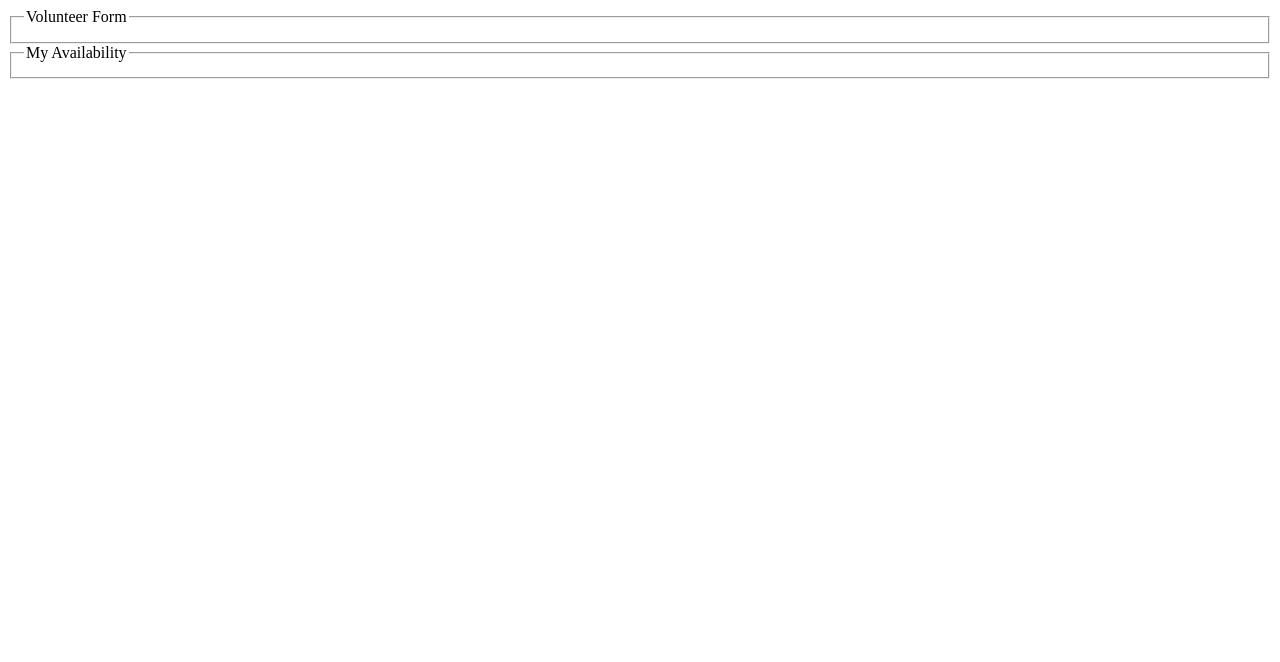
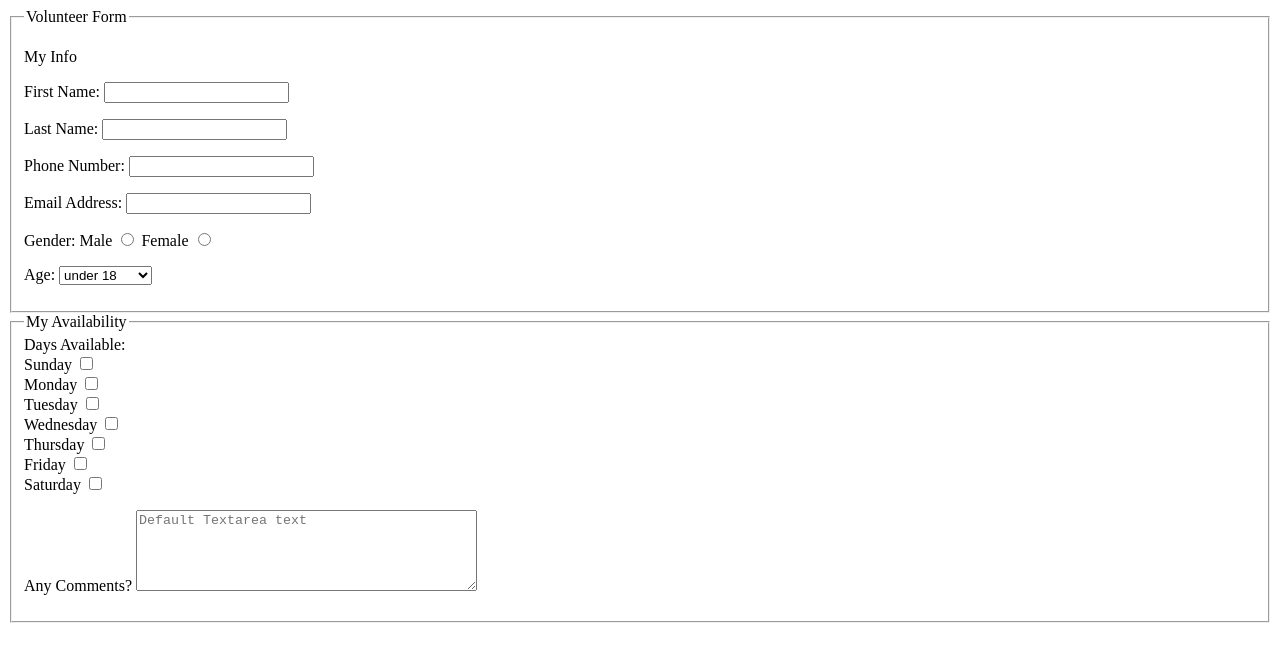
Before and after one commit to tfracassi/Lab4, a plain HTML site: page index.html in a window 1280 px wide. Drawn offline with Linux system fonts and the light colour scheme.

Commit message:
added field definitions

```diff
--- a/index.html
+++ b/index.html
@@ -8,9 +8,67 @@
   <form method="POST" auotcomplete="on" action="http://bloomingdale.sat.iit.edu/kriedan/lab4formscript.php" enctype="multipart/form-data">
     <fieldset>
       <legend>Volunteer Form</legend>
+      <p>My Info</p>
+      <p>
+        <label>First Name: <input type="text" name="first_name_field"></label>
+      </p>
+      <p>
+        <label>Last Name: <input type="text" name="last_name_field"></label>
+      </p>
+      <p>
+        <label>Phone Number: <input type="tel" name="phone_field"></label>
+      </p>
+      <p>
+        <label>Email Address: <input type="email" name="email_field"></label>
+      </p>
+      <p>
+        Gender:
+        <label>Male <input type="radio" name="gender_field" value="M"></label>
+        <label>Female <input type="radio" name="gender_field" value="F"></label>
+      </p>
+      <p>
+        Age:
+        <select name="age_field">
+          <option value="">under 18</option>
+          <option value="">18-24</option>
+          <option value="">25-34</option>
+          <option value="">35-44</option>
+          <option value="">45-54</option>
+          <option value="">55-64</option>
+          <option value="">65 and over</option>
+        </select>
+      </p>
     </fieldset>
     <fieldset>
       <legend>My Availability</legend>
+      <div>
+        Days Available:
+      <div>
+      <div>
+        <label>Sunday <input type="checkbox" name="available_field[]" value="Sunday"></label>
+      </div>
+       <div>
+        <label>Monday <input type="checkbox" name="available_field[]" value="Monday"></label>
+      </div>
+      <div>
+        <label>Tuesday <input type="checkbox" name="available_field[]" value="Tuesday"></label>
+      </div>
+      <div>
+        <label>Wednesday <input type="checkbox" name="available_field[]" value="Wednesday"></label>
+      </div>
+      <div>
+        <label>Thursday <input type="checkbox" name="available_field[]" value="Thursday"></label>
+      </div>
+      <div>
+        <label>Friday <input type="checkbox" name="available_field[]" value="Friday"></label>
+      </div>
+      <div>
+        <label>Saturday <input type="checkbox" name="available_field[]" value="Saturday"></label>
+      </div>
+      <p>
+        <label for="my_textarea">Any Comments? </label>
+          <textarea cols="40" rows="5" name="comments_field" placeholder="Default Textarea text" id="my_textarea"></textarea>
+      </p>
     </fieldset>
   </form>
 </body>
```
